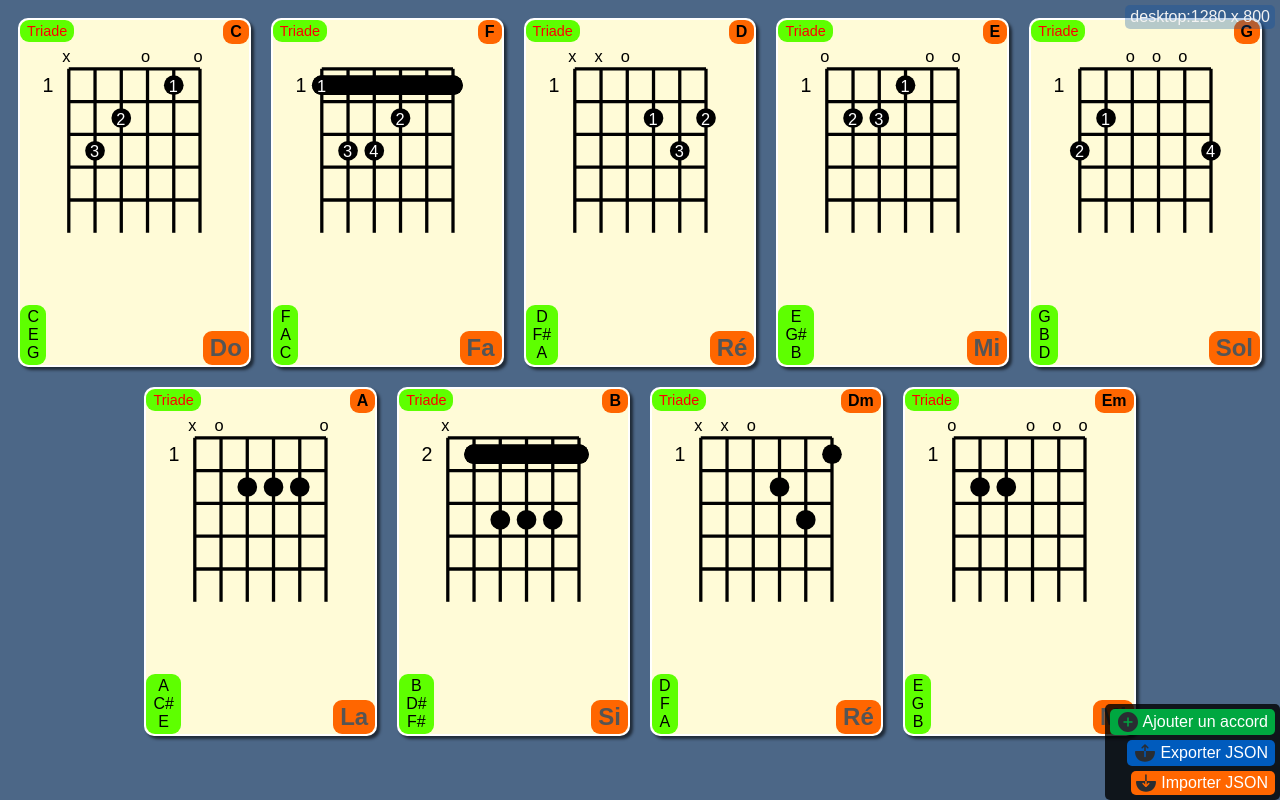
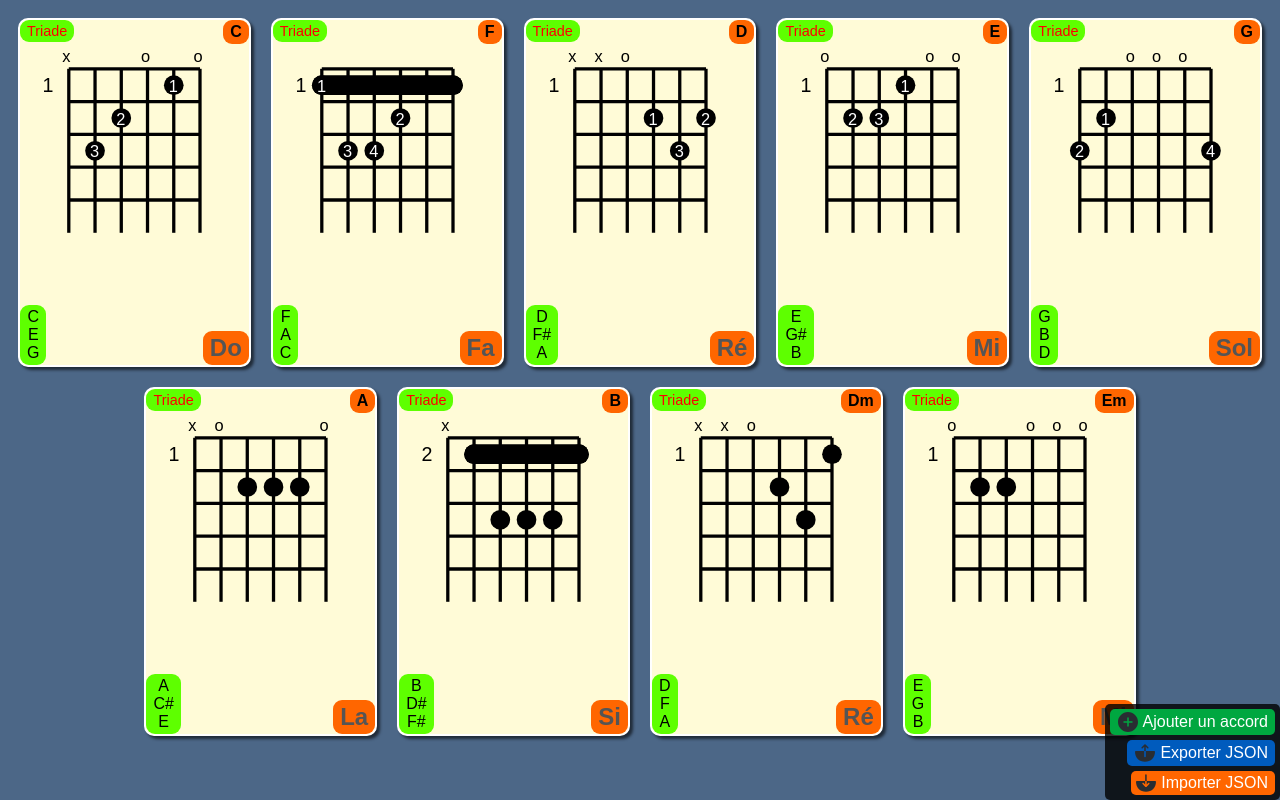
Before and after one commit to patobeur/guitartabs, a plain HTML site: page index.html in a window 1280 px wide. Drawn offline with Linux system fonts and the light colour scheme.

Commit message:
modified:   main.js 	modified:   style.css

```diff
--- a/main.js
+++ b/main.js
@@ -1,4 +1,38 @@
 "use strict";
+const detectDevice = {
+  deviceType: "inconnu",
+  isTouchScreen: false,
+  hasMouse: false,
+  detectDeviceType() {
+    const ua = navigator.userAgent.toLowerCase();
+    // Test basique par User-Agent pour distinguer les types
+    if (/mobile|android|iphone|ipod/.test(ua)) {
+      return "smartphone";
+    } else if (/ipad|tablet|kindle/.test(ua)) {
+      return "tablette";
+    } else if (/mac|windows|linux/.test(ua)) {
+      return "écran";
+    } else {
+      return "autre";
+    }
+  },
+  detectTouchSupport() {
+    return (
+      'ontouchstart' in window ||
+      navigator.maxTouchPoints > 0 ||
+      window.matchMedia('(pointer: coarse)').matches
+    );
+  },
+  detectMouseSupport() {
+    return window.matchMedia('(pointer: fine)').matches;
+  },
+  analyser() {
+    this.deviceType = this.detectDeviceType();
+    this.isTouchScreen = this.detectTouchSupport();
+    this.hasMouse = this.detectMouseSupport();
+	this.texte = this.deviceType + (this.isTouchScreen?'+tactile':'+non tactile') + (this.hasMouse?'+souris':'')
+  }
+};
 function deleteChord() {
   if (modal.index !== null) {
     const confirmDelete = confirm("Voulez-vous vraiment supprimer cet accord ?");
@@ -25,7 +59,29 @@ const rules = {
 		return this.notes.fr[this.notes.us.indexOf(note)];
 	},
 }
-const displaySize = {sizeDiv:document.createElement('div'),init:function(){this.sizeDiv.className='screensize';document.body.append(this.sizeDiv);this.sizeDiv.textContent=device.device+':'+window.innerWidth+' x '+window.innerHeight;window.addEventListener("resize",(event)=>{this.sizeDiv.textContent= device.device+':'+window.innerWidth+' x '+window.innerHeight});}}
+
+const displaySize = {
+	displayed:false,
+	sizeDiv:document.createElement('div'),
+	init:function(){
+		this.sizeDiv.className='screensize';
+		document.body.append(this.sizeDiv);
+		this.sizeDiv.textContent=detectDevice.texte+':'+window.innerWidth+' x '+window.innerHeight;
+		window.addEventListener("resize",(event)=>{
+			this.sizeDiv.textContent= detectDevice.texte+':'+window.innerWidth+' x '+window.innerHeight
+			this.sizeDiv.classList.add('displayed')
+			if(!this.displayed){
+				setTimeout(() => {
+					this.displayed=false;
+					this.sizeDiv.classList.remove('displayed')
+				}, 2000);
+			}
+			this.displayed=true
+		});
+	}
+}
+
+// const displaySize = {sizeDiv:document.createElement('div'),init:function(){this.sizeDiv.className='screensize';document.body.append(this.sizeDiv);this.sizeDiv.textContent=device.device+':'+window.innerWidth+' x '+window.innerHeight;window.addEventListener("resize",(event)=>{this.sizeDiv.textContent= device.device+':'+window.innerWidth+' x '+window.innerHeight});}}
 const jsonManager = {
 	fileNamePath:"accords.json",
 	dynamique:true,// localstorage activé
@@ -205,7 +261,7 @@ const svgManager = {
 const displayManager = {
 	cardsDiv:document.createElement('div'),
 	init:function(){
-		device.detect()
+		detectDevice.analyser()
 		jsonManager.init()
 		modal.init()
 	},
--- a/style.css
+++ b/style.css
@@ -23,6 +23,14 @@ body {
         font-size:16px;
         padding:3px 5px;
         background-color: #004ea749;
+		opacity: 0;
+		&.displayed {
+			opacity: 1;
+		}
+		&:not(.displayed) {
+			animation-duration: 5s;
+			animation-name: disparaitre;
+		}
     }
     .cards {
         display: flex;
```
